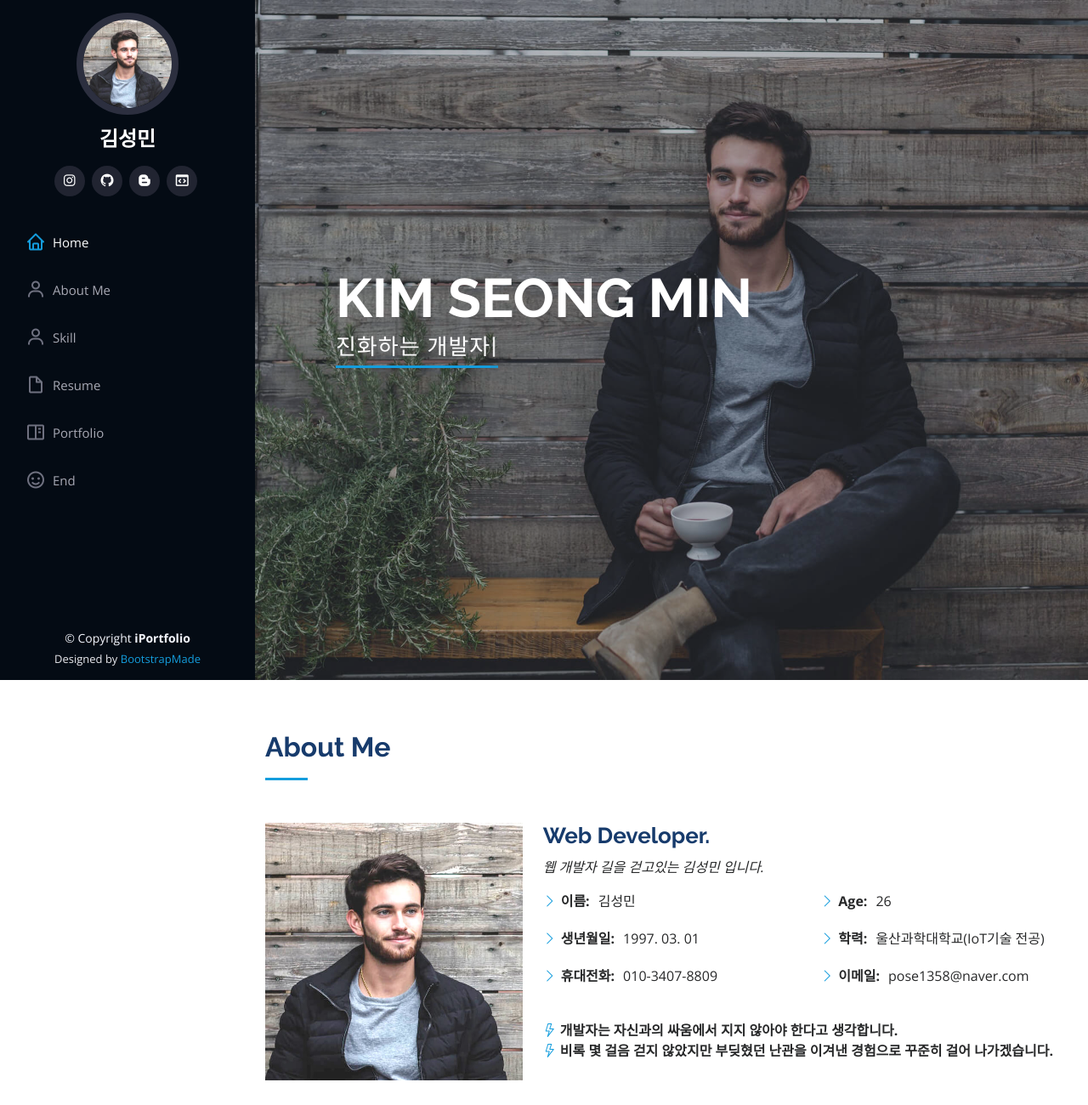
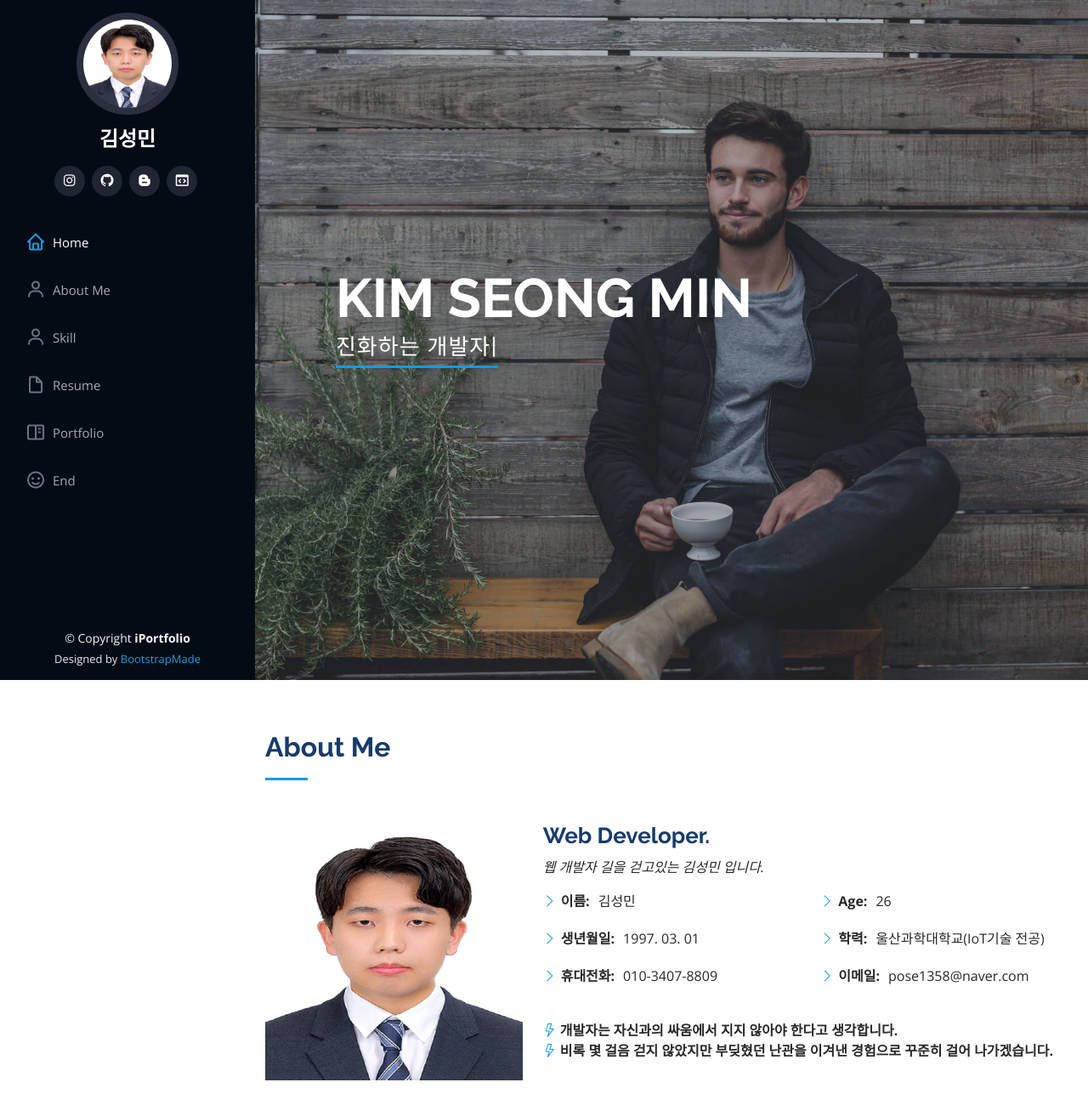
Before and after one commit to kimseongmin0301/kimseongmin0301.github.io, a plain HTML site: page index.html in a window 1280 px wide. Shown: the top 1300 px of the page at 85% size. Drawn offline with nearby package versions, Linux system fonts and the light colour scheme.

Commit message:
portfolio

```diff
--- a/index.html
+++ b/index.html
@@ -45,7 +45,7 @@
     <div class="d-flex flex-column">
 
       <div class="profile">
-        <img src="assets/img/profile-img.jpg" alt="" class="img-fluid rounded-circle">
+        <img src="assets/img/profile.jpg" alt="" class="img-fluid rounded-circle">
         <h1 class="text-light"><a href="index.html">김성민</a></h1>
         <div class="social-links mt-3 text-center">
           <a href="https://www.instagram.com/gnoes_xx/" class="instagram"><i class="bx bxl-instagram"></i></a>
@@ -88,7 +88,7 @@
 
         <div class="row">
           <div class="col-lg-4" data-aos="fade-right">
-            <img src="assets/img/profile-img.jpg" class="img-fluid" alt="">
+            <img src="assets/img/profile.jpg" class="img-fluid" alt="">
           </div>
           <div class="col-lg-8 pt-4 pt-lg-0 content" data-aos="fade-left">
             <h3>Web Developer.</h3>
```
Also changed, not shown: app-details.html (+1 -1 lines), food-details.html (+1 -1 lines), groovy-details.html (+1 -1 lines), smart-details.html (+1 -1 lines), assets/img/profile.jpg (added).
